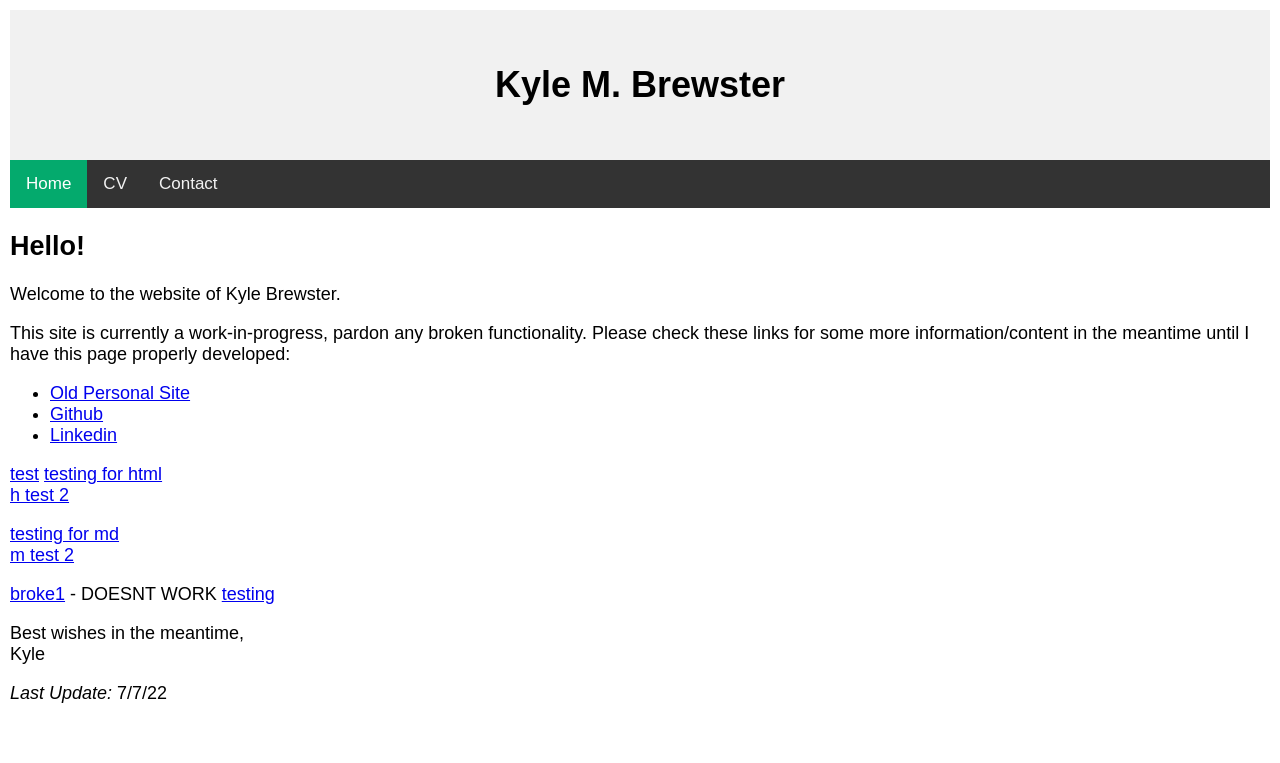
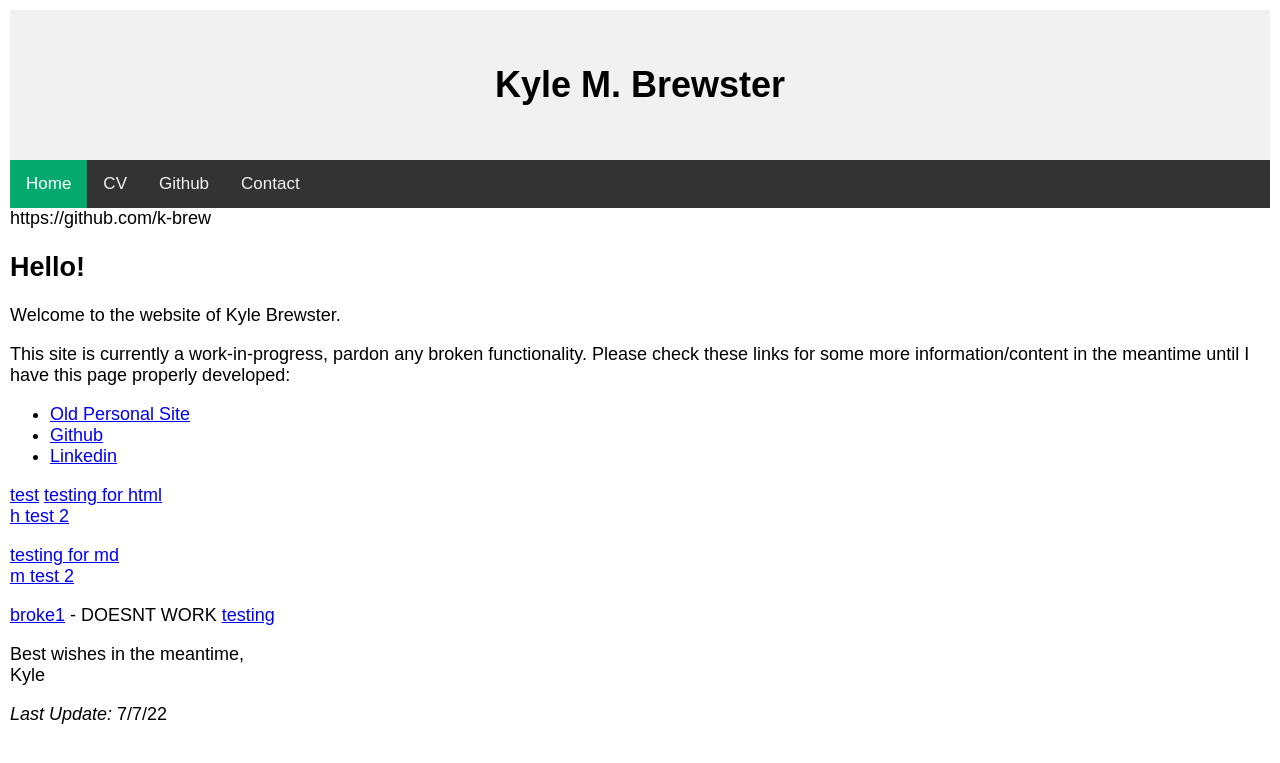
Before and after one commit to k-brew/personal-site, a Jekyll site: the page built from index.md, in a window 1280 px wide. Shown: the top 763 px of the page. Built offline with Jekyll 4.4.1, drawn with Linux system fonts in a browser that asks for light colours; nearby versions of some CDN libraries.

Commit message:
Update default.html

```diff
--- a/_layouts/default.html
+++ b/_layouts/default.html
@@ -65,8 +65,11 @@
 <div id="navbar">
   <a class="active" href="javascript:void(0)">Home</a>
   <a href="/files/CV.html">CV</a>
+  <a href="https://github.com/k-brew">Github</a>
   <a href="javascript:void(0)">Contact</a>
 </div>
+
+  https://github.com/k-brew
 
 
 <main id="content" class="main-content" role="main">
```
